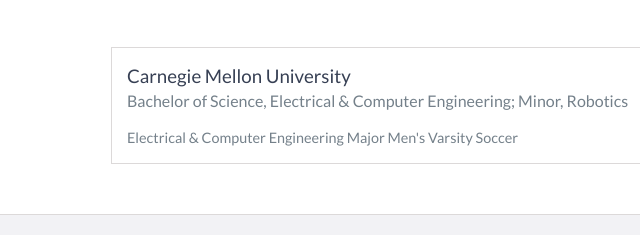
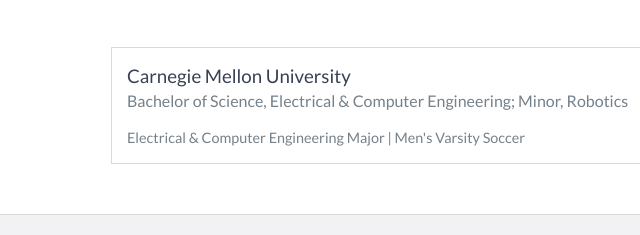
Before and after one commit to sfazelsa/sfazelsa.github.io, a website: page index.html in a window 1280 px wide. Shown: the part 2264-2499 px from the top of the page, 179-819 px from the left. Drawn offline with nearby package versions, Linux system fonts and the light colour scheme.

Commit message:
Update index.html

```diff
--- a/index.html
+++ b/index.html
@@ -140,7 +140,7 @@
 		Minor, Robotics
 	    </h4>
             <p>
-		Electrical & Computer Engineering Major
+		Electrical & Computer Engineering Major |
 		Men's Varsity Soccer
 	    </p>
         </div>
```
